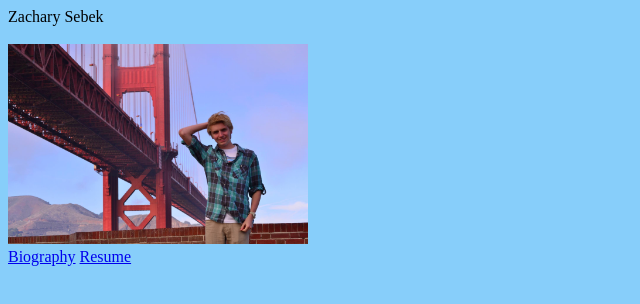
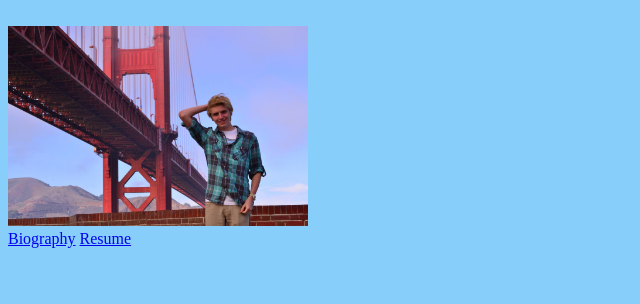
Before and after one commit to zsebek/zsebek.github.io, a plain HTML site: page index.html in a window 1280 px wide. Shown: the whole page, without its empty margins (0-640 px from the left). Drawn offline with Linux system fonts and the light colour scheme.

Commit message:
22nd commit: Debugging index.html

```diff
--- a/index.html
+++ b/index.html
@@ -9,10 +9,6 @@
 		<link rel="stylesheet" href="stylesheet.css" />
 </head>
 
-<div>
-		<hl>Zachary Sebek</hl>
-
-</div>
 
 <body>
 
```
